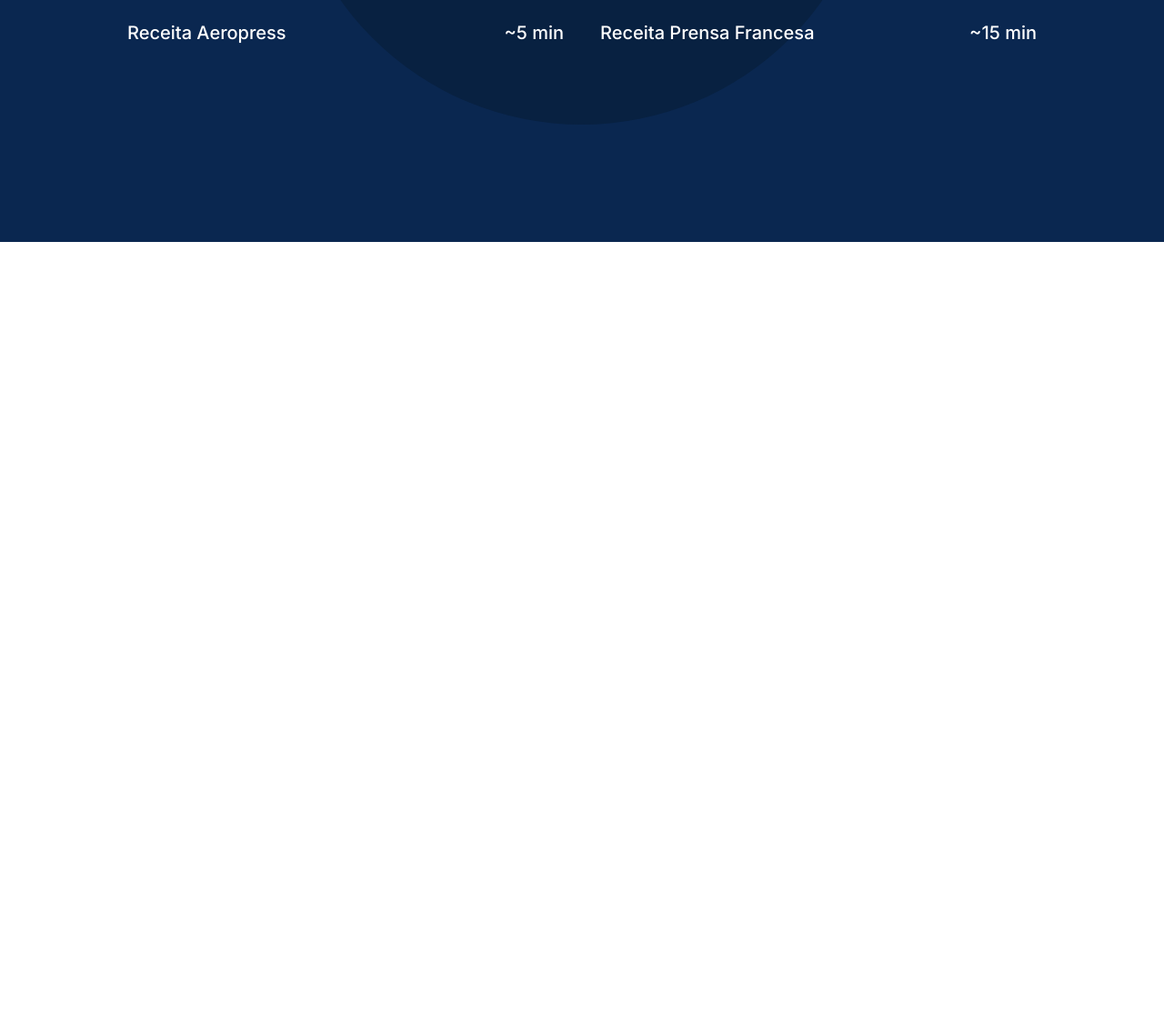
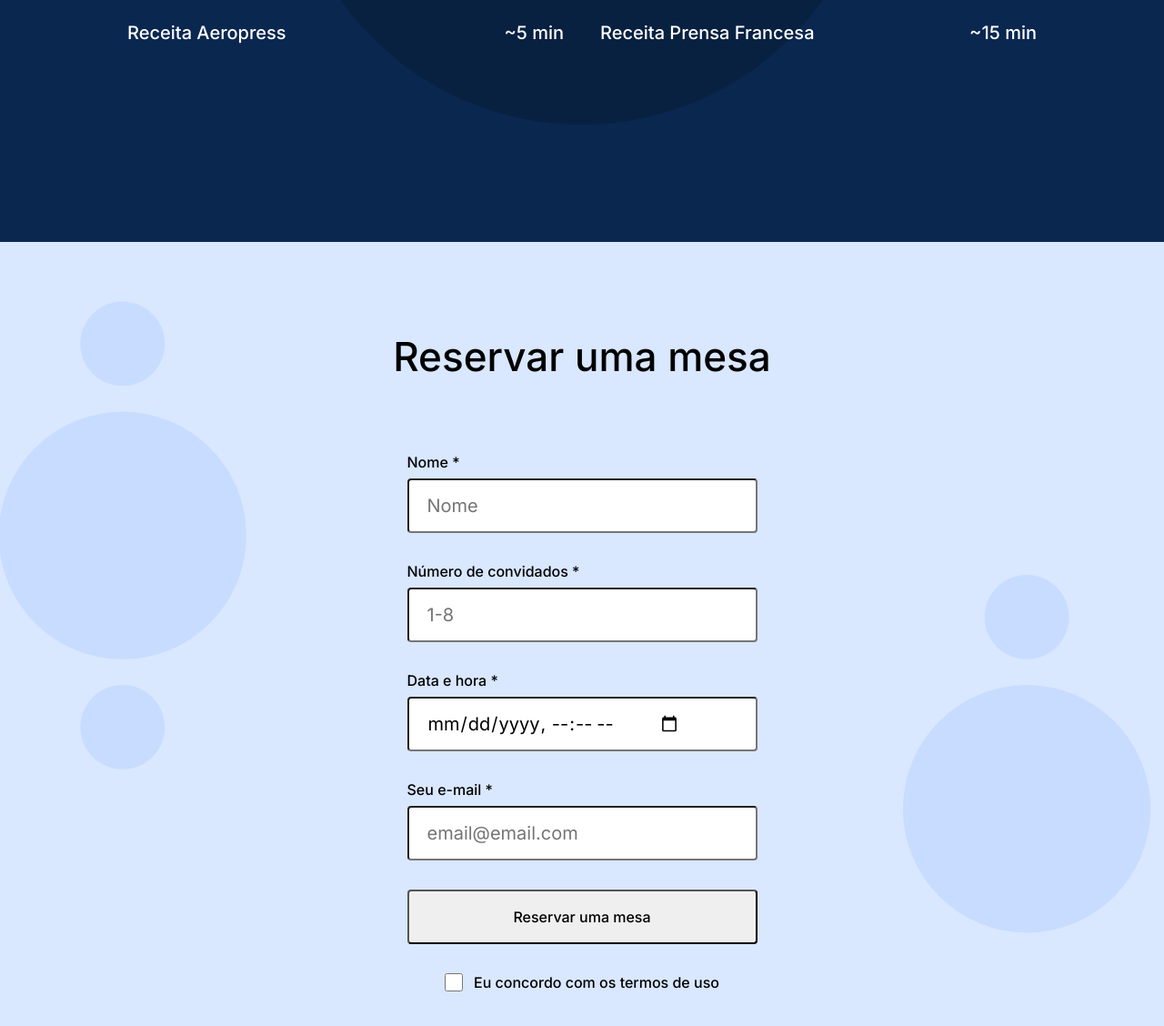
Before and after one commit to diegokpu/web_project_coffeeshop, a plain HTML site: page index.html in a window 1280 px wide. Shown: the part 1441-2569 px from the top of the page at 91% size. Before the commit the page ends 1707 px from the top, so only its background shows below. Drawn offline with Linux system fonts and the light colour scheme.

Commit message:
formulario

```diff
--- a/index.html
+++ b/index.html
@@ -107,7 +107,80 @@
             </div>
           </div>
         </section>
-        <section id="reservation" class="reservation"></section>
+        <section id="reservation" class="reservation">
+          <h1 class="reservation__title">Reservar uma mesa</h1>
+          <div class="reservation__form">
+            <form class="form" action="/processar-formulario" method="POST">
+              <label class="form__label" for="nome"> Nome * </label>
+
+              <input
+                class="form__input"
+                type="text"
+                id="nome"
+                placeholder="Nome"
+                required
+              />
+
+              <label class="form__label" for="convidados"
+                >Número de convidados *
+              </label>
+
+              <input
+                class="form__input"
+                type="number"
+                id="convidados"
+                min="1"
+                max="8"
+                placeholder="1-8"
+                required
+              />
+
+              <label class="form__label" for="data">Data e hora * </label>
+
+              <input
+                class="form__input"
+                type="datetime-local"
+                id="data"
+                required
+              />
+
+              <label class="form__label" for="email">Seu e-mail * </label>
+
+              <input
+                class="form__input"
+                type="email"
+                id="email"
+                placeholder="email@email.com"
+                required
+              />
+
+              <button class="form__button" type="submit">
+                Reservar uma mesa
+              </button>
+
+              <!-- <label class="form__label" for="termos">
+                <input
+                  type="checkbox"
+                  id="termos"
+                  class="form__checkbox-input"
+                  required
+                />
+                <span>Eu concordo com os termos de uso</span>
+              </label> -->
+
+              <div class="form__checkbox">
+                <input
+                  type="checkbox"
+                  id="termos"
+                  class="form__checkbox-input"
+                />
+                <label class="form__label" for="termos"
+                  >Eu concordo com os termos de uso</label
+                >
+              </div>
+            </form>
+          </div>
+        </section>
       </main>
       <footer id="footer" class="footer"></footer>
     </div>
--- a/pages/index.css
+++ b/pages/index.css
@@ -187,3 +187,91 @@ p {
   line-height: 30px;
   color: #ffffff;
 }
+
+.reservation {
+  background-color: #d9e7ff;
+  background-image: url(../images/background_reservation.svg);
+  background-repeat: no-repeat;
+  background-position: center;
+  background-size: cover;
+  display: flex;
+  flex-direction: column;
+  justify-content: center;
+  align-items: center;
+}
+
+.reservation__title {
+  font-family: Inter;
+  font-style: normal;
+  font-weight: 500;
+  font-size: 44px;
+  line-height: 52px;
+  display: flex;
+  justify-content: center;
+  margin-top: 100px;
+}
+
+.reservation__form {
+  margin: 80px 0 120px;
+  width: 385px;
+}
+
+.form {
+  display: flex;
+  flex-direction: column;
+  text-align: left;
+}
+
+.form__label {
+  font-family: Inter;
+  font-style: normal;
+  font-weight: 500;
+  font-size: 16px;
+  line-height: 20px;
+  margin-bottom: 8px;
+}
+
+.form__input {
+  border-radius: 4px;
+  font-family: Inter;
+  font-style: normal;
+  font-weight: normal;
+  font-size: 20px;
+  line-height: 30px;
+  display: flex;
+  margin-bottom: 32px;
+  height: 60px;
+  box-sizing: border-box;
+  width: 100%;
+  padding: 15px 20px;
+}
+
+.form__button {
+  border-radius: 4px;
+  font-family: Inter;
+  font-style: normal;
+  font-weight: 500;
+  font-size: 16px;
+  line-height: 20px;
+  height: 60px;
+}
+
+.form__button:hover {
+  opacity: 70%;
+}
+
+.form__checkbox {
+  display: flex;
+  justify-content: center;
+  gap: 12px;
+  margin-top: 32px;
+}
+
+.form__checkbox-input {
+  width: 20px;
+  height: 20px;
+  border-radius: 2px;
+  display: flex;
+  justify-content: center;
+  align-items: center;
+}
```
